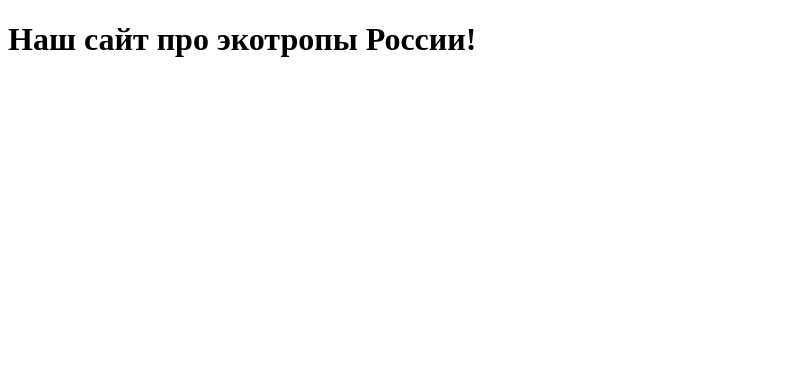
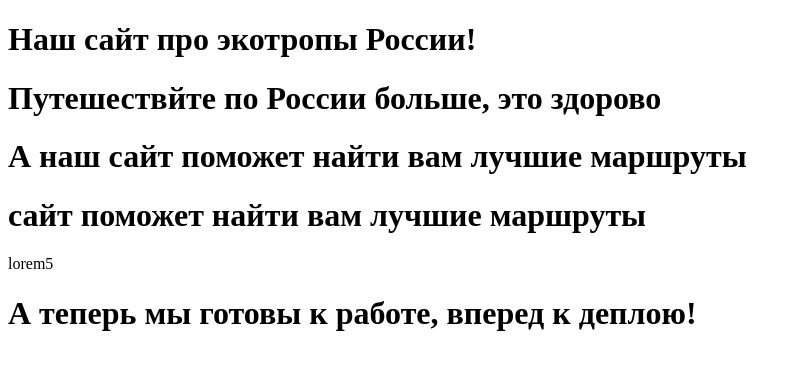
Before and after one commit to liliyaalesheva/demosprint, a plain HTML site: page Index.html in a window 1280 px wide. Shown: the whole page, without its empty margins (0-801 px from the left). Drawn offline with Linux system fonts and the light colour scheme.

Commit message:
added new p

```diff
--- a/Index.html
+++ b/Index.html
@@ -8,5 +8,12 @@
     </head>
     <body>
         <h1>Наш сайт про экотропы России!</h1>
+        <h1>Путешествйте по России больше, это здорово</h1>
+        <h1>А наш сайт поможет найти вам лучшие маршруты</h1>
+        <h1>сайт поможет найти вам лучшие маршруты</h1>
+
+<p>lorem5</p>
+
+        <h1>А теперь мы готовы к работе, вперед к деплою!</h1>
     </body>
 </html>
```
